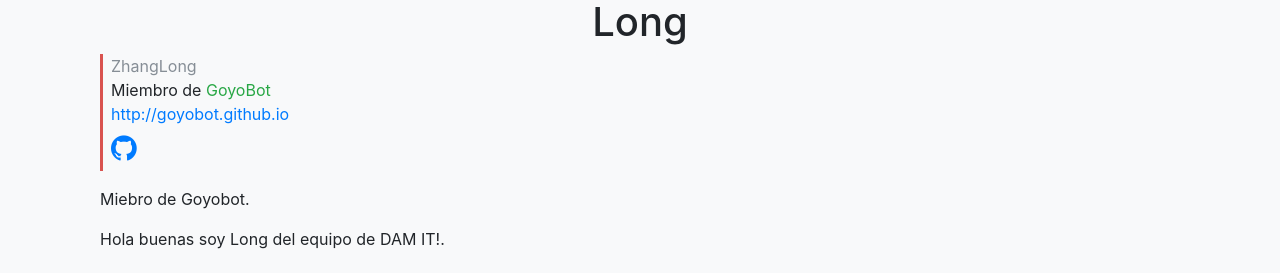
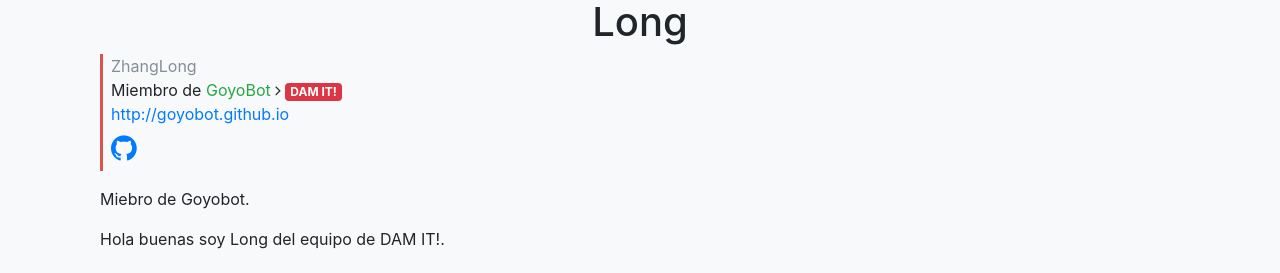
Before and after one commit to GoyoBot/goyobot.github.io, a Jekyll site: the page built from _authors/long.md, in a window 1280 px wide. Shown: the part 266-539 px from the top of the page. Built offline with Jekyll 4.4.1, drawn with Linux system fonts in a browser that asks for light colours; nearby versions of some CDN libraries.

Commit message:
Fix: new team managements in user_profile.html

```diff
--- a/_layouts/user_profile.html
+++ b/_layouts/user_profile.html
@@ -18,19 +18,23 @@ layout: default
     <div class="pl-2" style="border-left: 3px solid #d9534f;">
         <p class="mb-0 text-secondary">{{ page.fullname }}</p>
         <p class="mb-0">Miembro de <a href="{{ site.url }}" class="text-success">GoyoBot</a>
-            {% assign student_teams = site.data.teams["students"] | where: 'id', page.team %}
-            {% if student_teams[0] %}
-            {%   assign team = student_teams[0] %}
-            {% elsif page.team == site.data.teams["teachers"].id %}
-            {%   assign team = site.data.teams["teachers"] %}
-            {% endif %}
-            {% if team %}
-                <i class="fa fa-angle-right" aria-hidden="true"></i>
-                <a href="{{ team.id }}" class="badge badge-primary">{{ team.name }}</a>
-            {% endif %}
+        {% assign teams = site.data.teams | where: 'id', page.team_id %}
+        {% if teams.size > 0 %}
+            <i class="fa fa-angle-right" aria-hidden="true"></i>
+        {% endif %}
+        {% for team in teams %}
+            <a href="{{ site.basename}}/{{ team.page }}" class="badge badge-danger">{{ team.name }}</a>
+        {% endfor %}
         </p>
         <p class="mb-0"><a href="{{ author.url }}">{{ page.website }}</a></p>
-        <p class="pb-0" style="font-size: 30px;">{% if page.github %}<a href="https://github.com/{{ page.github }}"><i class="fa fa-github" aria-hidden="true"></i></a>{% endif %} {% if page.twitter %}<a href="https://twitter.com/{{ page.twitter }}"><i class="fa fa-twitter"></i></a>{% endif %}</p>
+        <p class="pb-0" style="font-size: 30px;">
+        {% if page.github %}
+            <a href="https://github.com/{{ page.github }}"><i class="fa fa-github" aria-hidden="true"></i></a>
+        {% endif %}
+        {% if page.twitter %}
+            <a href="https://twitter.com/{{ page.twitter }}"><i class="fa fa-twitter"></i></a>
+        {% endif %}
+        </p>
     </div>
     <div>
     {{ content }}
```
